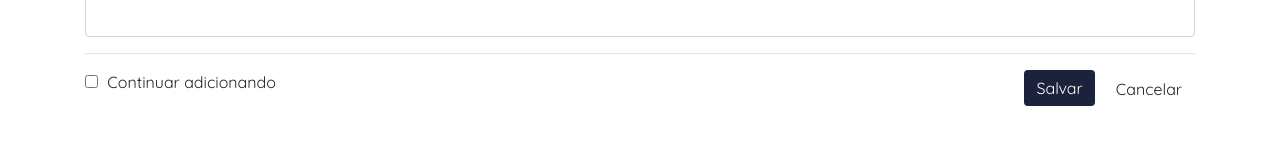
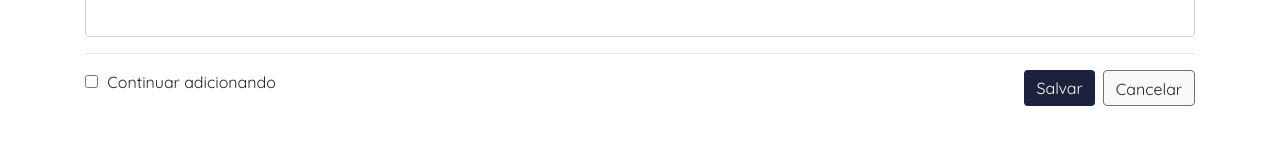
Before and after one commit to EmanuelFilipe/Vuecommerce, a Vue app in the folder frontend/: page /controle-de-produtos/novo in a window 1280 px wide. Shown: the part 401-546 px from the top of the page. Built offline with nearby package versions, Linux system fonts and the light colour scheme; sample sign-in values are in the browser's storage; what vue-sweetalert2 would draw is missing.

Commit message:
estilização do btn-light

```diff
--- a/frontend/src/App.vue
+++ b/frontend/src/App.vue
@@ -65,7 +65,6 @@ hr {
   border: var(--color-primary) !important;
   outline: none;
   box-shadow: none;
-  min-width: 90px;;
 }
 
 .btn-primary:hover {
@@ -73,4 +72,10 @@ hr {
     background-color: var(--color-secondary) !important;
     border: var(--color-secondary) !important;
 }
+
+.btn-light {
+  border: 1px solid #6c757d;
+  height: 36px;
+}
+
 </style>
--- a/frontend/src/main.js
+++ b/frontend/src/main.js
@@ -13,3 +13,5 @@ new Vue({
   router,
   render: h => h(App)
 }).$mount('#app')
+
+//teste
--- a/frontend/src/views/Produto.vue
+++ b/frontend/src/views/Produto.vue
@@ -103,7 +103,7 @@
             Continuar adicionando
           </label>
         </div>
-        <button @click="cancelarAcao" class="btn btn-default float-right">
+        <button @click="cancelarAcao" class="btn btn-light float-right">
           Cancelar
         </button>
         <button @click="salvarProduto" class="btn btn-primary float-right mr-2">
```
Also changed, not shown: 1 other file (tests, documents, lock files or other folders).
